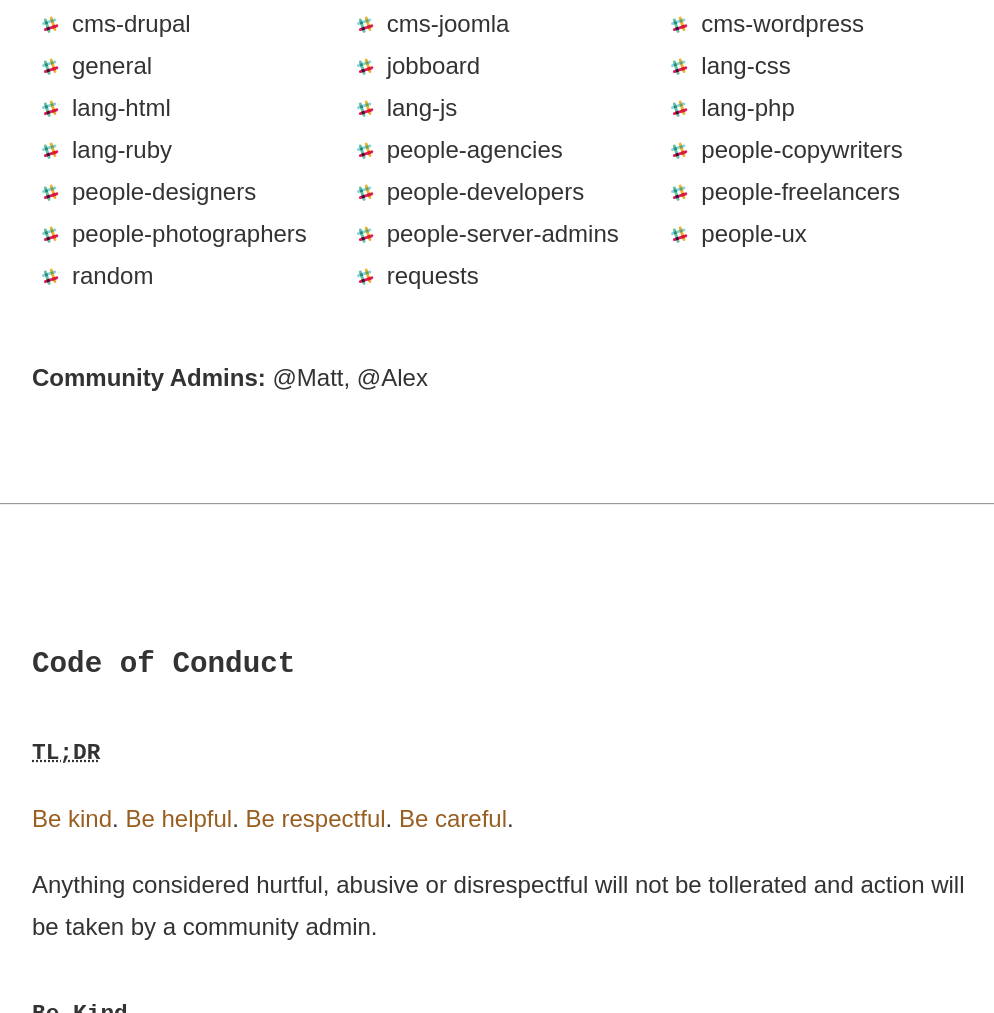
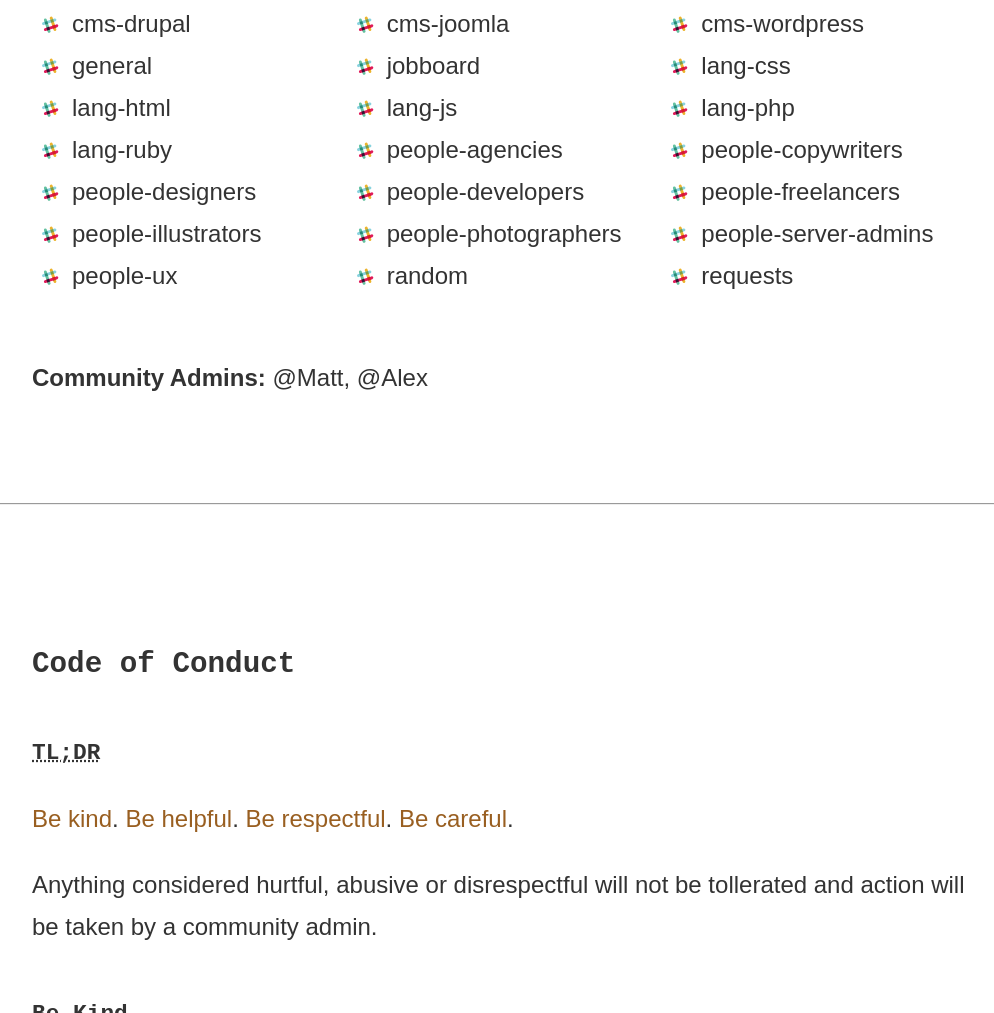
Before and after one commit to mattkersley/fullstackbritain, a plain HTML site: page index.html in a window 1280 px wide. Shown: the part 1195-2208 px from the top of the page, without its empty margins (136-1130 px from the left). Drawn offline with Linux system fonts and the light colour scheme.

Commit message:
adding illustrators channel

```diff
--- a/index.html
+++ b/index.html
@@ -164,6 +164,7 @@
       <li>people-designers</li>
       <li>people-developers</li>
       <li>people-freelancers</li>
+      <li>people-illustrators</li>
       <li>people-photographers</li>
       <li>people-server-admins</li>
       <li>people-ux</li>
```
